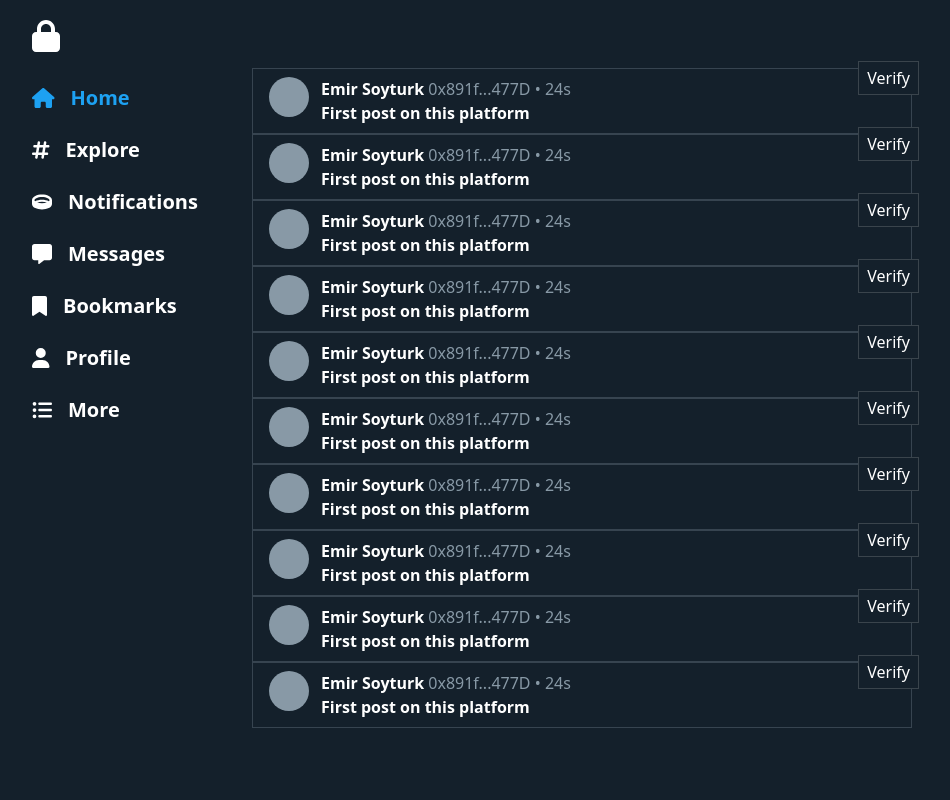
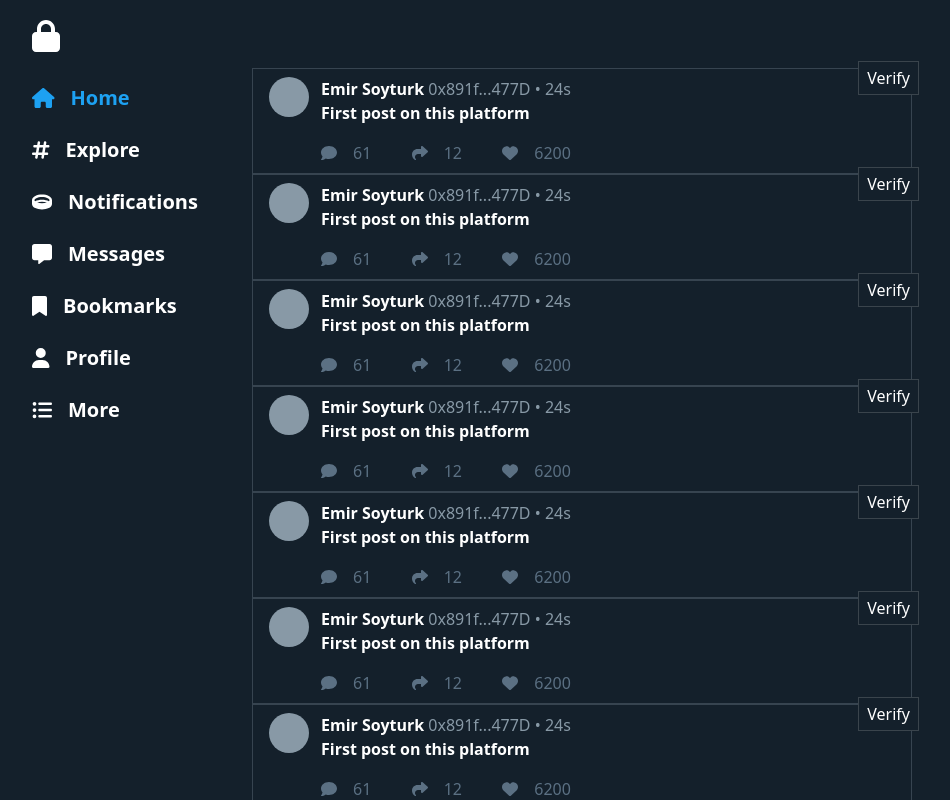
Before and after one commit to emirsoyturk/eth-global-online, a React (Vite) app in the folder web/: page / in a window 1280 px wide. Shown: the top 800 px of the page, without its empty margins (58-1008 px from the left). Built offline with nearby package versions, Linux system fonts and the light colour scheme.

Commit message:
sidebar transations and post icons

```diff
--- a/web/src/pages/Home/Post.jsx
+++ b/web/src/pages/Home/Post.jsx
@@ -1,4 +1,6 @@
 import {shortenAddress} from "../../utils/index.js";
+import {FontAwesomeIcon} from "@fortawesome/react-fontawesome";
+import {faComment, faHeart, faShare} from "@fortawesome/free-solid-svg-icons";
 
 export default function Post(props) {
     const {sender, address, text, date} = props
@@ -27,7 +29,31 @@ export default function Post(props) {
                 <span className={"block text-white font-semibold"}>
                     {text}
                 </span>
+                <div className={"flex flex-row justify-between text-dark_555 mt-4"}>
+                    <PostIcon icon={faComment}
+                              count={61}
+                    />
+                    <PostIcon icon={faShare}
+                              count={12}
+                    />
+                    <PostIcon icon={faHeart}
+                              count={6200}
+                    />
+                </div>
             </div>
         </div>
     )
 }
+
+function PostIcon(props) {
+    const {icon, count} = props
+
+    return (
+        <div className={""}>
+            <FontAwesomeIcon icon={icon}/>
+            <span className={"ml-4"}>
+                {count}
+            </span>
+        </div>
+    )
+}
--- a/web/src/pages/Sidebar/Sidebar.jsx
+++ b/web/src/pages/Sidebar/Sidebar.jsx
@@ -1,8 +1,15 @@
 import {faBookmark, faHashtag, faHouse, faListDots, faMessage, faRing, faUser} from "@fortawesome/free-solid-svg-icons";
 import SidebarItem from "./SidebarItem.jsx";
+import {useState} from "react";
 export default  function Sidebar() {
+    const [selected, setSelected] = useState("Home")
     const items = ["Home", "Explore", "Notifications", "Messages", "Bookmarks", "Profile", "More"]
     const icons = [faHouse, faHashtag, faRing, faMessage, faBookmark, faUser, faListDots]
+
+    const handleClick = (item) => {
+        setSelected(item)
+    }
+
     return (
         <div className={"col-span-1 flex flex-col space-y-6 py-4"}>
             {
@@ -11,7 +18,8 @@ export default  function Sidebar() {
                                  title={item}
                                  icon={icons[i]}
                                  to={`/${item.toLowerCase()}`}
-                                 selected={i === 0}
+                                 selected={selected === item}
+                                 onClick={handleClick}
                     />
                 ))
             }
--- a/web/src/pages/Sidebar/SidebarItem.jsx
+++ b/web/src/pages/Sidebar/SidebarItem.jsx
@@ -1,10 +1,12 @@
 import {FontAwesomeIcon} from "@fortawesome/react-fontawesome";
 
 export default function SidebarItem(props) {
-    const {title, icon, to, selected} = props
+    const {title, icon, to, selected, onClick} = props
 
     return (
-        <button className={`${selected ? 'text-blue' : 'text-white'} text-left font-bold text-xl`}>
+        <button className={`${selected ? 'text-blue' : 'text-white'} duration-100 text-left font-bold text-xl`}
+                onClick={() => onClick(title)}
+        >
             <FontAwesomeIcon icon={icon}/>
             <span className={"ml-4"}>
                 {title}
--- a/web/src/styles/output.css
+++ b/web/src/styles/output.css
@@ -591,6 +591,18 @@ video {
   margin-bottom: 1rem;
 }
 
+.ml-2 {
+  margin-left: 0.5rem;
+}
+
+.mt-4 {
+  margin-top: 1rem;
+}
+
+.mt-2 {
+  margin-top: 0.5rem;
+}
+
 .block {
   display: block;
 }
@@ -677,6 +689,10 @@ video {
 
 .justify-center {
   justify-content: center;
+}
+
+.justify-between {
+  justify-content: space-between;
 }
 
 .space-y-4 > :not([hidden]) ~ :not([hidden]) {
@@ -830,6 +846,19 @@ video {
   color: rgb(29 161 242 / var(--tw-text-opacity));
 }
 
+.text-dark_555 {
+  --tw-text-opacity: 1;
+  color: rgb(91 112 131 / var(--tw-text-opacity));
+}
+
+.duration-300 {
+  transition-duration: 300ms;
+}
+
+.duration-100 {
+  transition-duration: 100ms;
+}
+
 @media (min-width: 768px) {
   .md\:grid-cols-5 {
     grid-template-columns: repeat(5, minmax(0, 1fr));
```
